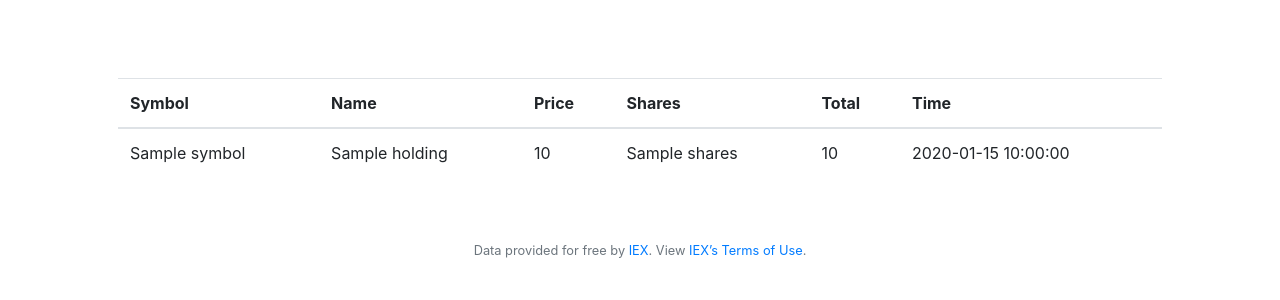
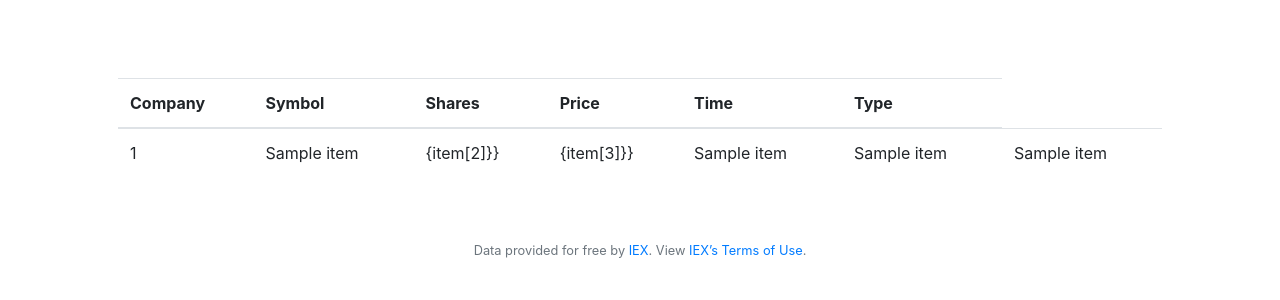
Before and after one commit to Arhum2/CS50_Finance, a Flask app: template templates/history.html in a window 1280 px wide. Shown: the part 76-376 px from the top of the page. Run offline with Flask 2, Linux system fonts and the light colour scheme; the template is opened without the code that fills it: most values are stand-ins (such as "Sample title", 1, 10 or a date in 2020); some libraries are stand-ins or nearby versions.

Commit message:
Worked on history.html page

```diff
--- a/app.py
+++ b/app.py
@@ -101,7 +101,7 @@ def buy():
         db.execute('UPDATE users SET cash = ? WHERE id = ?', bill, username)
         db.execute('INSERT into buy (username, symbol, shares, price, time) VALUES (?, ?, ?, ?, ?)', username, symbol, shares, price, now)
 
-        db.execute('INSERT into history (symbol, shares, price, time, Type, Company) VALUES (?, ?, ?, ?, ?, ?)', symbol, shares, price, now, "Bought", name)
+        db.execute('INSERT into history (symbol, shares, price, time, Type, Company, id) VALUES (?, ?, ?, ?, ?, ?, ?)', symbol, shares, price, now, "Bought", name, username)
         return redirect("/")
     else:
         return render_template('buy.html')
@@ -114,7 +114,9 @@ def history():
 
     if request.method == "GET":
 
-        return render_template("history.html")
+        username = session["user_id"]
+        data = db.execute("SELECT company, symbol, shares, price, time, type FROM history WHERE id = ?", username)
+        return render_template("history.html", data=data)
 
 
 
@@ -252,7 +254,7 @@ def sell():
             bill = cash + amount_owned
             db.execute('UPDATE users SET cash = ? WHERE id = ?', bill, username)
             db.execute('INSERT into buy (username, symbol, shares, price, time) VALUES (?, ?, ?, ?, ?)', username, symbol, shares*-1, current_price, now)
-            db.execute('INSERT into history (symbol, shares, price, time, Type, Company) VALUES (?, ?, ?, ?, ?, ?)', symbol, shares*-1, current_price, now, "Sold", name)
+            db.execute('INSERT into history (symbol, shares, price, time, Type, Company, id) VALUES (?, ?, ?, ?, ?, ?, ?)', symbol, shares*-1, current_price, now, "Sold", name, username)
             flash("Sold!")
             return redirect('/')
         else:
--- a/templates/history.html
+++ b/templates/history.html
@@ -7,22 +7,23 @@
 {% block main %}
     <table style='margin-top: 30px' class="table">
         <thead>
+            <th>Company</th>
             <th>Symbol</th>
-            <th>Name</th>
+            <th>Shares</th>
             <th>Price</th>
-            <th>Shares</th>
-            <th>Total</th>
             <th>Time</th>
+            <th>Type</th>
         </thead>
             <tbody>
-                {% for holding in holdings %}
+                {% for item in data %}
                     <tr>
-                        <td>{{holding["symbol"]}}</td>
-                        <td>{{holding["name"]}}</td>
-                        <td>{{holding["price"]}}</td>
-                        <td>{{holding["shares"]}}</td>
-                        <td>{{holding["total"]}}</td>
-                        <td>{{holding["time"]}}</td>
+                        <td>{{item[0]}}</td>
+                        <td>{{item[1]}}</td>
+                        <td>{item[2]}}</td>
+                        <td>{item[3]}}</td>
+                        <td>{{item[4]}}</td>
+                        <td>{{item[5]}}</td>
+                        <td>{{item[6]}}</td>
                     </tr>
                 {% endfor %}
             </tbody>
```
Also changed, not shown: finance.db.
